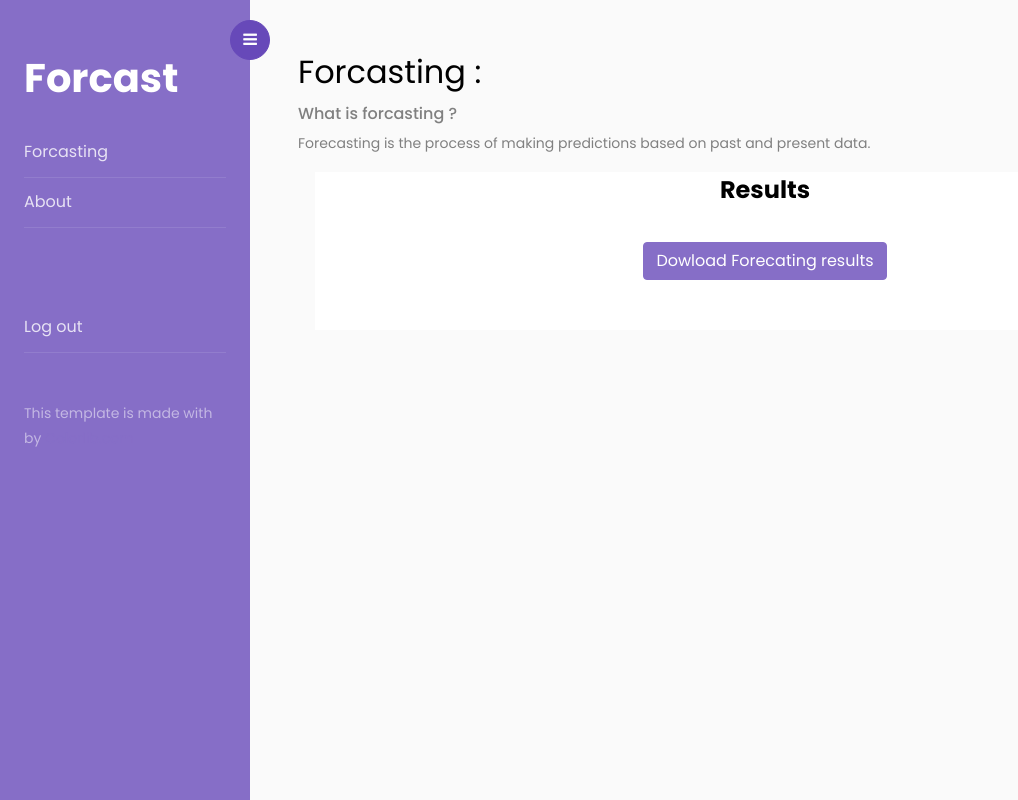
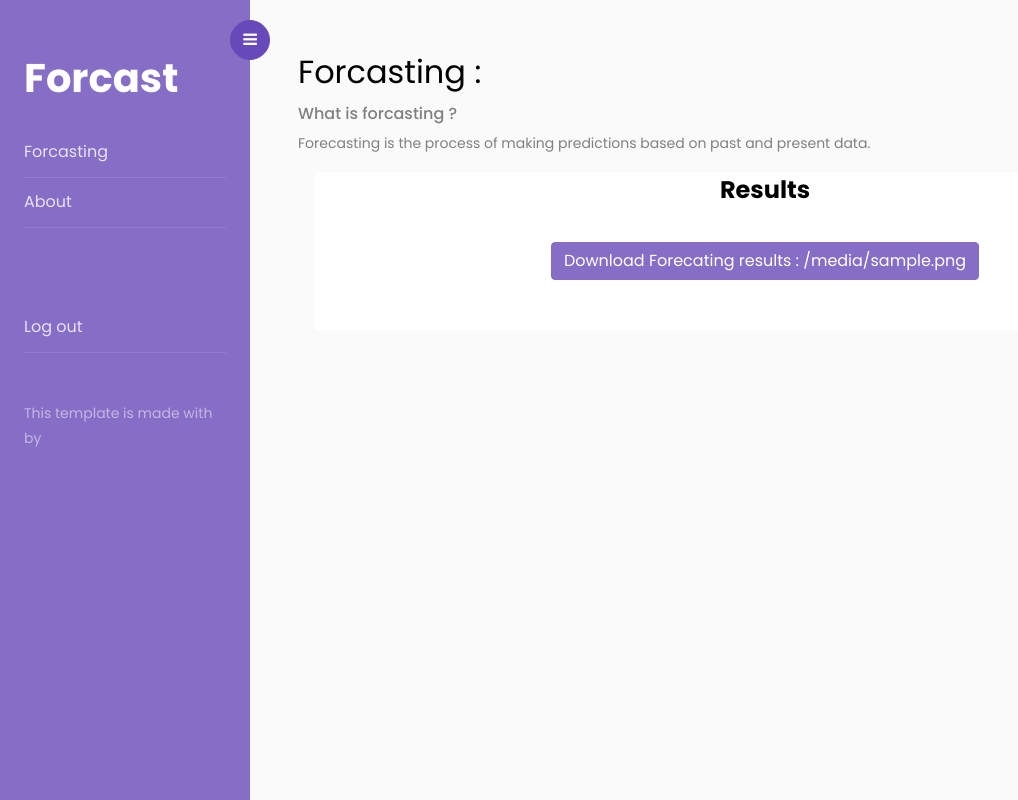
Before and after one commit to RANYAKETFI/Forecasting, a Flask app: template templates/result.html in a window 1280 px wide. Shown: the whole page, without its empty margins (0-1018 px from the left). Run offline with Flask 2, Linux system fonts and the light colour scheme; the template is opened without the code that fills it: most values are stand-ins (such as "Sample title", 1, 10 or a date in 2020); some libraries are stand-ins or nearby versions.

Commit message:
Update result.html

```diff
--- a/templates/result.html
+++ b/templates/result.html
@@ -10,7 +10,7 @@
 <div  class="containter" style=" background-color: #ffffff;width: 900px;" >
     <h4> <b> Results</b> </h4>
     <br>
-    <a href="{{new_filename}}" class="btn btn-primary"> Dowload Forecating results</a>
+    <a href="{{new_filename}}" class="btn btn-primary"> Download Forecating results : {{new_filename}}</a>
 
     <div id="mygraph2"></div>
 <br>
```
